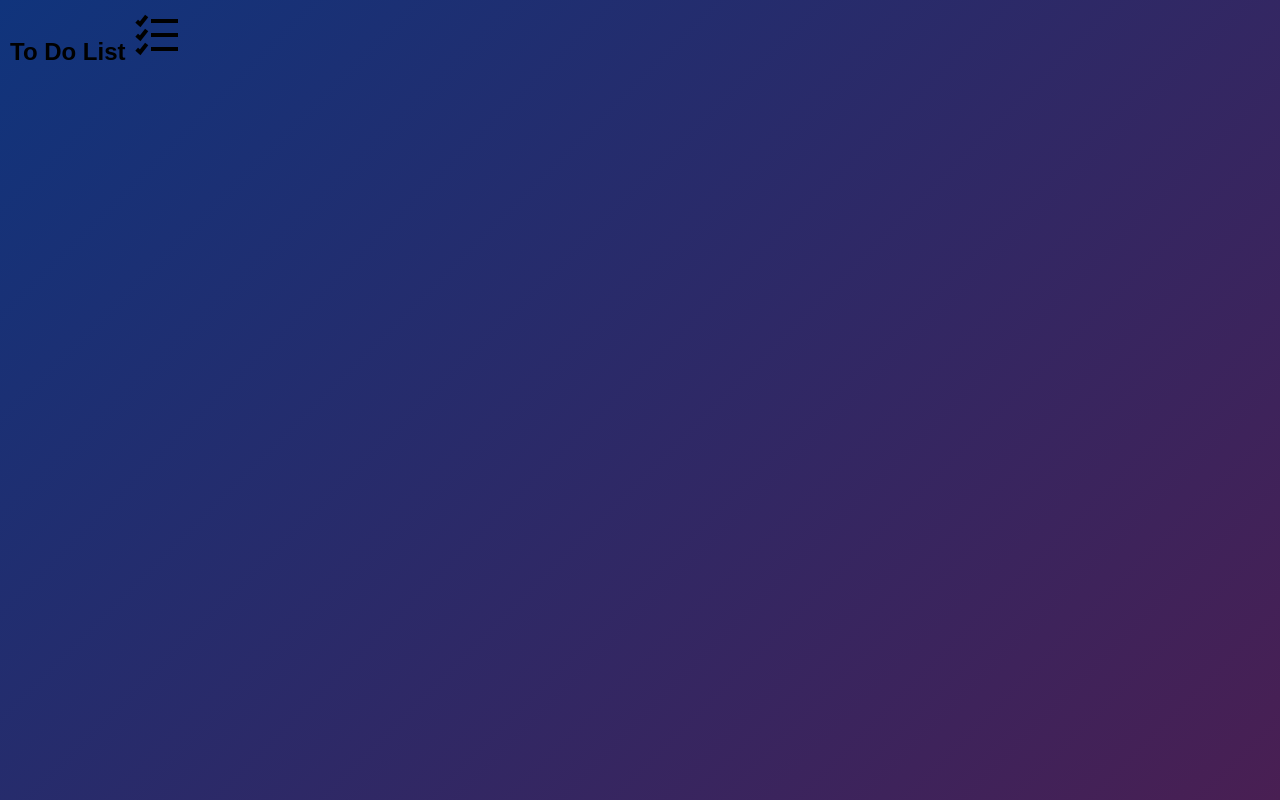
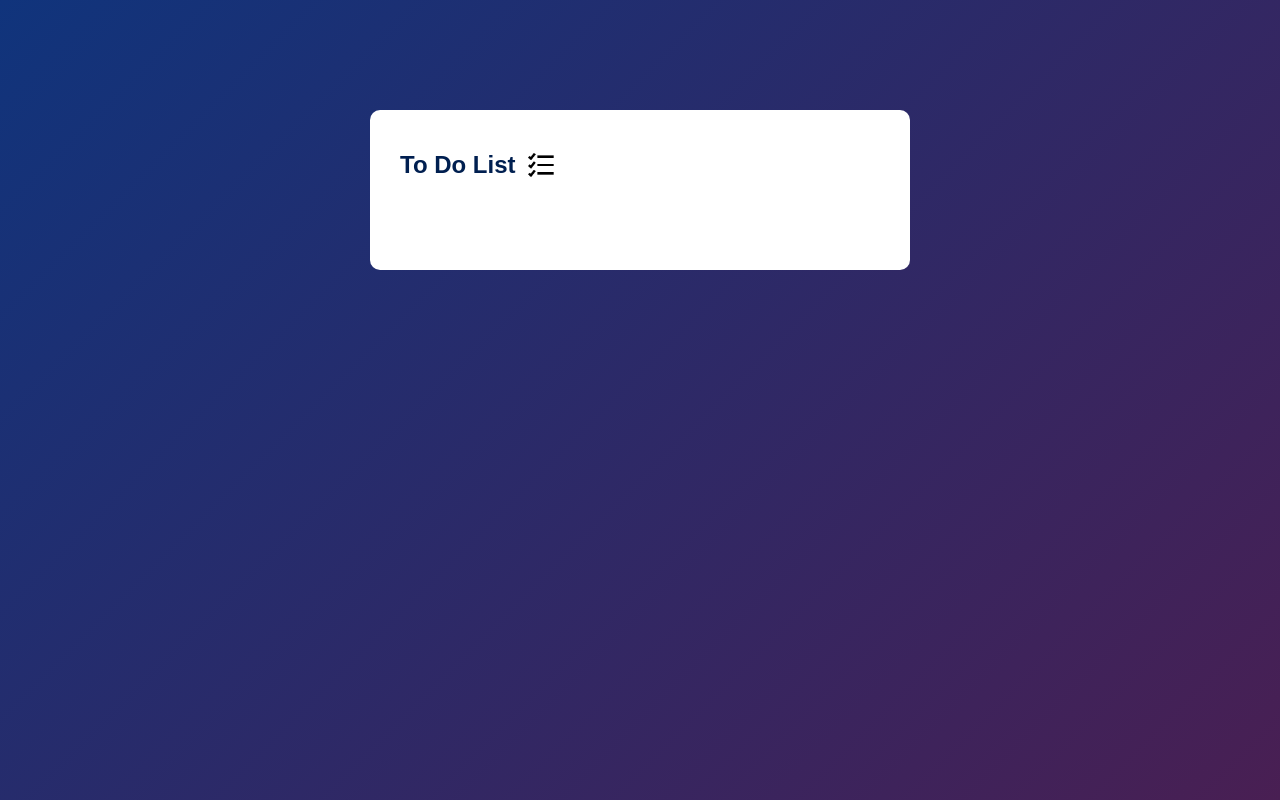
Before and after one commit to Zeynab-jalalian/ToDoList, a plain HTML site: page index.html in a window 1280 px wide. Drawn offline with Linux system fonts and the light colour scheme.

Commit message:
todoapp css...

```diff
--- a/style.css
+++ b/style.css
@@ -10,3 +10,21 @@
     padding: 10px;
     background: linear-gradient(135deg,#10347c,#491f53);
 }
+.todo-app{
+    width: 100%;
+    max-width: 540px;
+    background: #fff;
+    margin: 100px auto 20px;
+    padding: 40px 30px 70px;
+    border-radius: 10px;
+}
+.todo-app h2{
+    color: #001f50;
+    display: flex;
+    align-items: center;
+    margin-bottom: 20px;
+}
+.todo-app h2 img{
+    width: 30px;
+    margin-left: 10px;
+}
```
